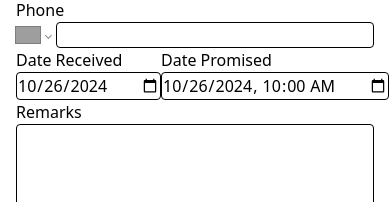
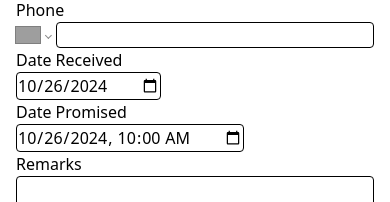
Before and after one commit to Joyeria-La-Perla/Receipts, a Next.js app: page /receipt/payment in a window 390 px wide. Shown: the part 240-442 px from the top of the page. Built offline with nearby package versions, Linux system fonts and the light colour scheme; no server answers; the database is empty; grey boxes are pictures that could not be loaded.

Commit message:
15 Clear log, comments, & updated handlePhone function
- Added flex wrap to dates

```diff
--- a/src/components/PaymentReceiptForm.tsx
+++ b/src/components/PaymentReceiptForm.tsx
@@ -6,7 +6,7 @@ import { redirect } from "next/navigation";
 import { createPaymentAction } from "@/app/receipt/payment/actions";
 import { FormData } from "@/app/receipt/payment/page";
 import "react-phone-number-input/style.css";
-import PhoneInput from "react-phone-number-input";
+import PhoneInput, { type Value } from "react-phone-number-input";
 
 const date = new Date();
 
@@ -27,7 +27,6 @@ function getFutureDate() {
 }
 
 const PaymentReceiptForm = ({ receiptId }: { receiptId: number }) => {
-  // todo add checkbox tracker & reset it
   const [formData, setFormData] = useState<FormData>({
     name: "",
     address: "1608 W Sylvester St Unit C",
@@ -68,8 +67,6 @@ const PaymentReceiptForm = ({ receiptId }: { receiptId: number }) => {
     e: React.ChangeEvent<HTMLInputElement | HTMLTextAreaElement>,
   ) {
     const { value, name } = e.target;
-
-    console.log(value, name);
 
     setFormData((prevData) => {
       const updatedData = {
@@ -120,7 +117,12 @@ const PaymentReceiptForm = ({ receiptId }: { receiptId: number }) => {
     }
   }
 
-  function handlePhone() {}
+  function handlePhone(value: Value) {
+    setFormData((prevData) => ({
+      ...prevData,
+      phone: value,
+    }));
+  }
 
   async function handleSubmit(e: React.FormEvent<HTMLFormElement>) {
     e.preventDefault();
@@ -129,8 +131,6 @@ const PaymentReceiptForm = ({ receiptId }: { receiptId: number }) => {
       ...formData,
       purchaseDates: [...formData.purchaseDates, date.toString()],
     };
-
-    console.log(updatedData);
 
     await createPaymentAction(updatedData);
     resetFormData();
@@ -228,7 +228,7 @@ const PaymentReceiptForm = ({ receiptId }: { receiptId: number }) => {
         />
       </div>
 
-      <div className="flex justify-between">
+      <div className="flex flex-wrap justify-between">
         <div>
           <label htmlFor="dateReceived">Date Received</label>
           <input
```
